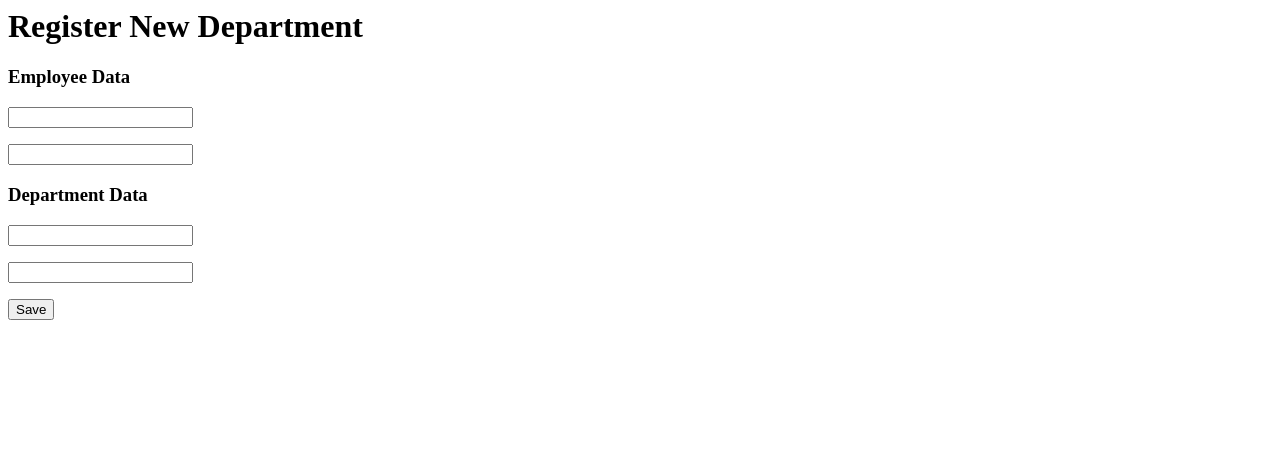
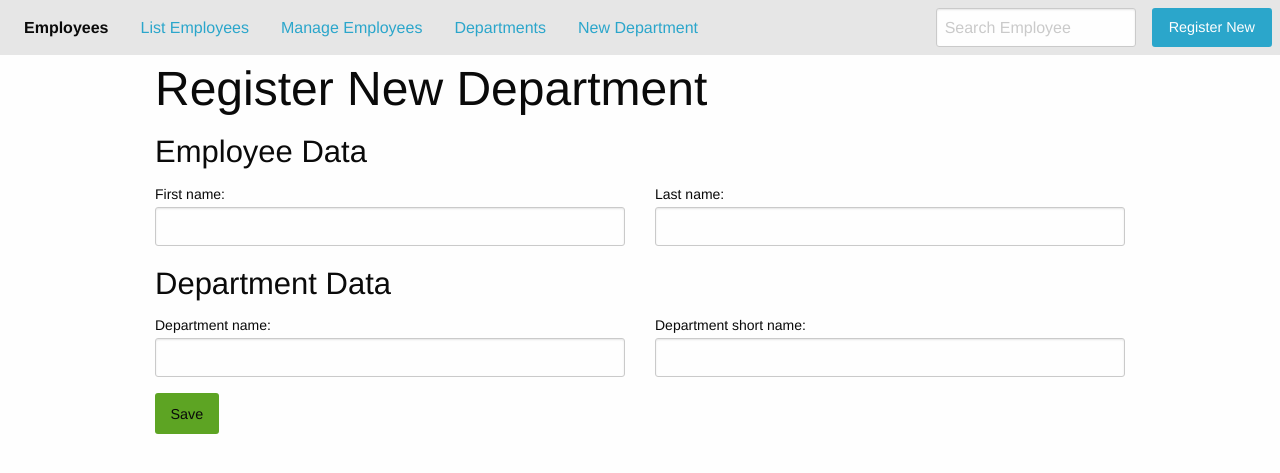
Before and after one commit to apinto25/employees_project, a Django app: template templates/department/new_department.html in a window 1280 px wide. Shown: the top 473 px of the page. Run offline with Django 3.2, Linux system fonts and the light colour scheme; the template is opened without the code that fills it, so the values that code supplies are empty, except form fields; tables that the repository leaves empty hold one stand-in row (values such as "Sample post"); form fields are guessed from the names that the template uses; some libraries are stand-ins or nearby versions.

Commit message:
Add screen to register new department.

```diff
--- a/templates/department/new_department.html
+++ b/templates/department/new_department.html
@@ -1,12 +1,50 @@
-<h1>Register New Department</h1>
+{% extends 'base.html' %}
 
-<form method="POST">{% csrf_token %}
-    <h3>Employee Data</h3>
-    <p>{{form.name}}</p>
-    <p>{{form.last_name}}</p>
 
-    <h3>Department Data</h3>
-    <p>{{form.department}}</p>
-    <p>{{form.short_name}}</p>
-    <button type="submit">Save</button>
-</form>
+{% block title %}
+Add New Department
+{% endblock title %}
+
+
+{% block content %}
+
+{% include 'includes/header.html' %}
+
+<div class="grid-container">
+    <div  class="grid-x">
+        <h1>Register New Department</h1>
+        <form class="grid-x grid-margin-x" method="POST">{% csrf_token %}
+            <div class="cell">
+                <h3>Employee Data</h3>
+            </div>
+            <div class="cell medium-6">
+                <label>First name:
+                    {{ form.last_name }}
+                </label>
+            </div>
+            <div class="cell medium-6">
+                <label>Last name:
+                    {{ form.last_name }}
+                </label>
+            </div>
+            <div class="cell">
+                <h3>Department Data</h3>
+            </div>
+            <div class="cell medium-6">
+                <label>Department name:
+                    {{ form.department }}
+                </label>
+            </div>
+            <div class="cell medium-6">
+                <label>Department short name:
+                    {{ form.short_name }}
+                </label>
+            </div>
+            <div class="cell">
+                <button type="submit" class="success button">Save</button>
+            </div>
+        </form>
+    </div>
+</div>
+
+{% endblock content %}
--- a/templates/includes/header.html
+++ b/templates/includes/header.html
@@ -2,11 +2,10 @@
     <div class="top-bar-left">
       <ul class="dropdown menu" data-dropdown-menu>
         <li class="menu-text">Employees</li>
-        <li>
-          <a href="{% url 'person_app:all_employees' %}">List</a>
-        </li>
+        <li><a href="{% url 'person_app:all_employees' %}">List Employees</a></li>
+        <li><a href="{% url 'person_app:all_employees_admin' %}">Manage Employees</a></li>
         <li><a href="{% url 'department_app:list_department' %}">Departments</a></li>
-        <li><a href="{% url 'person_app:all_employees_admin' %}">Manage</a></li>
+        <li><a href="{% url 'department_app:new_department' %}">New Department</a></li>
       </ul>
     </div>
     <div class="top-bar-right">
--- a/templates/person/add_employee.html
+++ b/templates/person/add_employee.html
@@ -57,9 +57,3 @@ Add Employee
 </div>
 
 {% endblock content %}
-
-
-<form method="POST">{% csrf_token %}
-    {{ form.as_p }}
-    <button type="submit">Add</button>
-</form>
```
